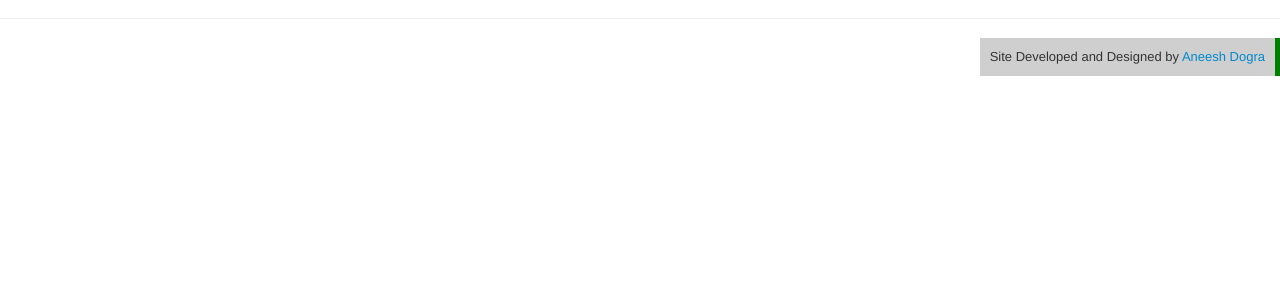
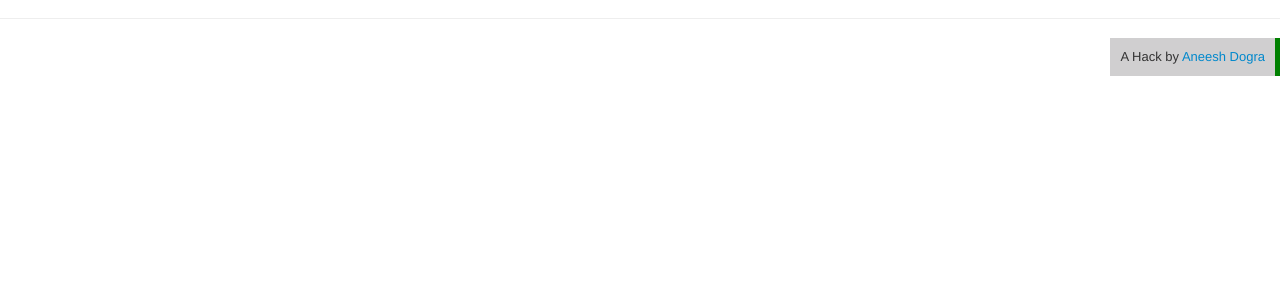
Before and after one commit to lionaneesh/Code-Pasty, a Python web app: template templates/base.html in a window 1280 px wide. Shown: the top 300 px of the page. Run offline with Jinja, Linux system fonts and the light colour scheme; the template is opened without the code that fills it, so the values that code supplies are empty; some libraries are stand-ins or nearby versions.

Commit message:
Change footer.

```diff
--- a/templates/base.html
+++ b/templates/base.html
@@ -55,7 +55,7 @@
 	<hr>
 
 	<footer>
-		<p class='footer'>Site Developed and Designed by <a href="http://anee.me">Aneesh Dogra</a></p>
+		<p class='footer'>A Hack by <a href="http://anee.me">Aneesh Dogra</a></p>
 	</footer>
 
 	<!-- Le javascript
```
